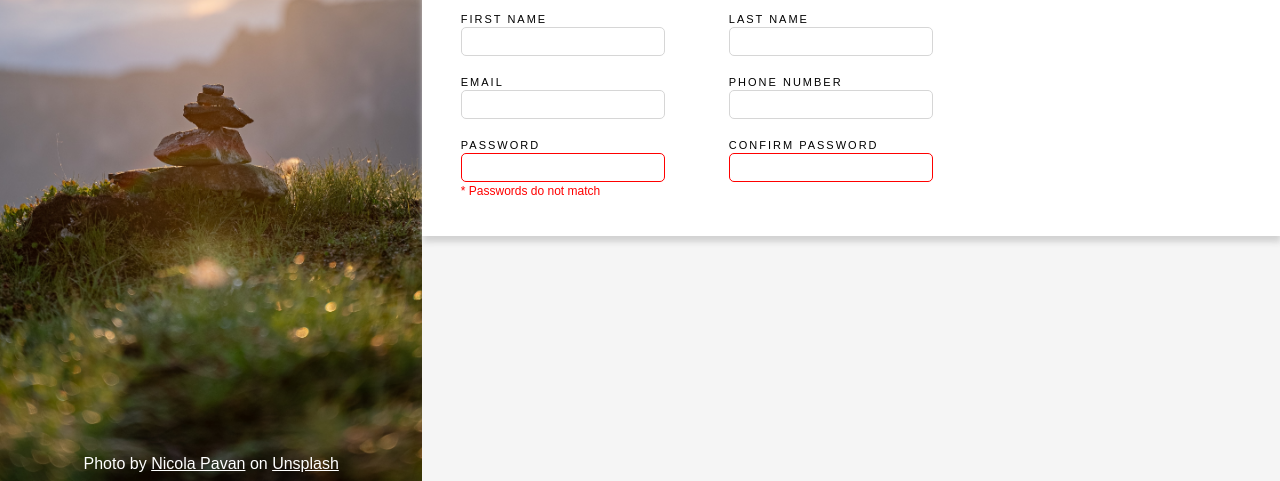
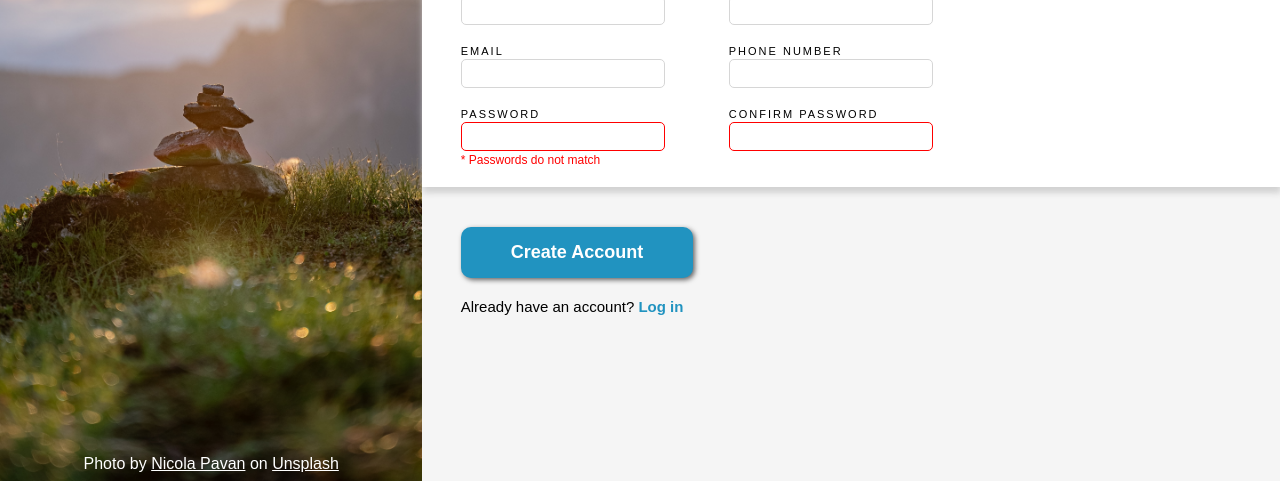
Before and after one commit to sebasrmusik/sign-up-form, a plain HTML site: page index.html in a window 1280 px wide. Shown: the part 319-800 px from the top of the page. Drawn offline with Linux system fonts and the light colour scheme.

Commit message:
Proyect finished

```diff
--- a/index.html
+++ b/index.html
@@ -27,24 +27,7 @@
             </div>
             <div>
                 <p>Let's do this!</p>
-                <form action="#" method="get">
-                    <!--<div>
-                        <label for="first-name">FIRST NAME</label>
-                        <input type="text" name="first-name" id="first-name">
-                        <label for="email">EMAIL</label>
-                        <input type="email" name="email" id="email">
-                        <label for="password">PASSWORD</label>
-                        <input type="password" name="password" id="password" style="margin-bottom: 0;" class="error">
-                        <span id="pass-check-text">* Passwords do not match</span>
-                    </div>
-                    <div>
-                        <label for="last-name">LAST NAME</label>
-                        <input type="last-name" name="last-name" id="last-name">
-                        <label for="phone-number">PHONE NUMBER</label>
-                        <input type="tel" name="phone-number" id="phone-number">
-                        <label for="confirm-pass">CONFIRM PASSWORD</label>
-                        <input type="password" name="confirm-pass" id="confirm-pass" class="error">
-                    </div>-->
+                <form action="#" method="get" id="my-form">
                     <section>
                         <div>
                             <label for="first-name">FIRST NAME</label>
@@ -78,7 +61,10 @@
                     </section>
                 </form>
             </div>
-            <div></div>
+            <div>
+                <button type="submit" form="my-form">Create Account</button>
+                <span>Already have an account? <a href="#">Log in</a></span>
+            </div>
         </div>
     </body>
 </html>
--- a/style.css
+++ b/style.css
@@ -146,8 +146,30 @@ body {
     box-shadow: 2px 2px 3px rgb(250, 130, 130);
 }
 
-
-
 #form > div:last-child {
+    padding: 5vh 3vw;
     background-color: rgb(245, 245, 245);
 }
+
+#form > div:last-child button {
+    padding: 15px 50px;
+    color: white;
+    font-size: 18px;
+    font-weight: bold;
+    background-color: rgb(33, 147, 192);
+    border: none;
+    border-radius: 10px;
+    box-shadow: 2px 2px 5px rgb(102, 101, 101);
+}
+
+#form > div:last-child span {
+    display: block;
+    margin-top: 20px;
+    font-size: 15px;
+}
+
+#form div:last-child span a {
+    color: rgb(33, 147, 192);
+    font-weight: bold;
+    text-decoration: none;
+}
```
